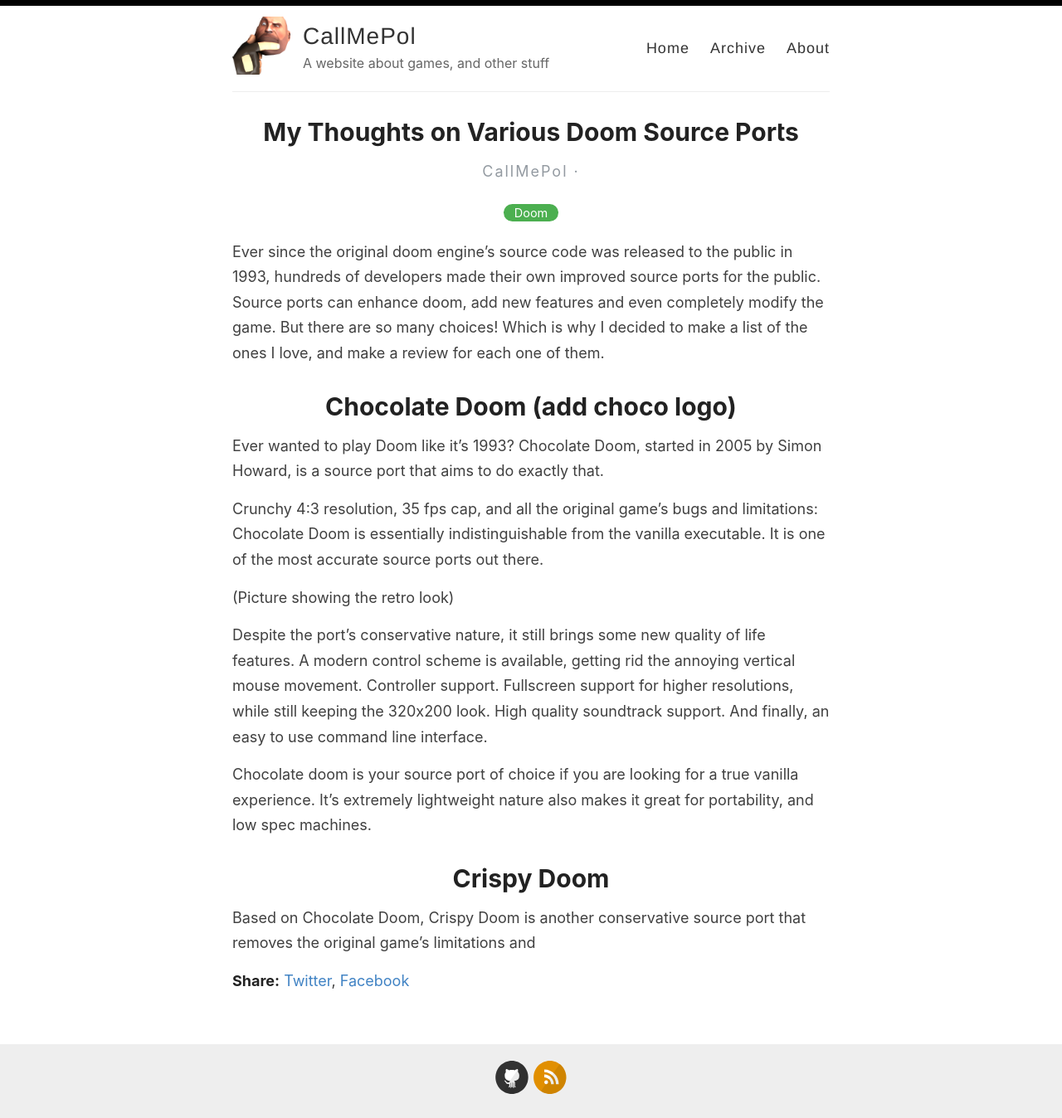
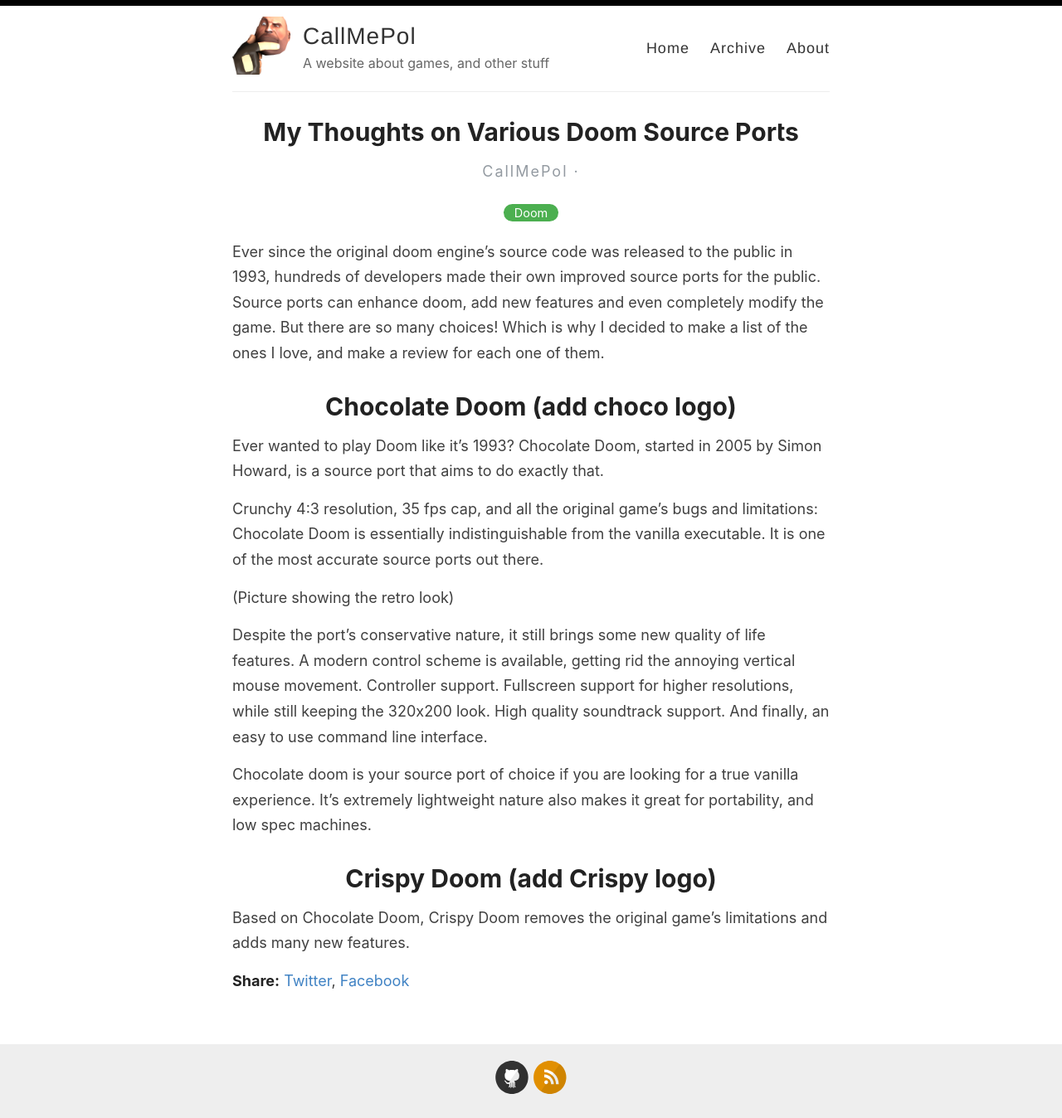
Before and after one commit to poleve540/CallMePol, a Jekyll site: the page built from posts/2023-05-12-sourceport-review.md, in a window 1280 px wide. Shown: the whole page at 83% size. Built offline with Jekyll 4.4.1, drawn with Linux system fonts in a browser that asks for light colours.

Commit message:
posts/2023-05-12-sourceport-review.md updated from https://stackedit.io/

```diff
--- a/posts/2023-05-12-sourceport-review.md
+++ b/posts/2023-05-12-sourceport-review.md
@@ -16,10 +16,10 @@
 
 Chocolate doom is your source port of choice if you are looking for a true vanilla experience. It's extremely lightweight nature also makes it great for portability, and low spec machines.
 
-# Crispy Doom
-Based on Chocolate Doom, Crispy Doom is another conservative source port that removes the original game's limitations and
+# Crispy Doom (add Crispy logo)
+Based on Chocolate Doom, Crispy Doom removes the original game's limitations and adds many new features.
 <!--stackedit_data:
 eyJwcm9wZXJ0aWVzIjoiZXh0ZW5zaW9uczpcbiAgcHJlc2V0Oi
-BnZm1cbiIsImhpc3RvcnkiOlstMTM0OTg4MDk2MywxODg3NDYz
-NDk5XX0=
+BnZm1cbiIsImhpc3RvcnkiOlsyMDQ4NTIyNTUxLC0xMzQ5ODgw
+OTYzLDE4ODc0NjM0OTldfQ==
 -->
```
